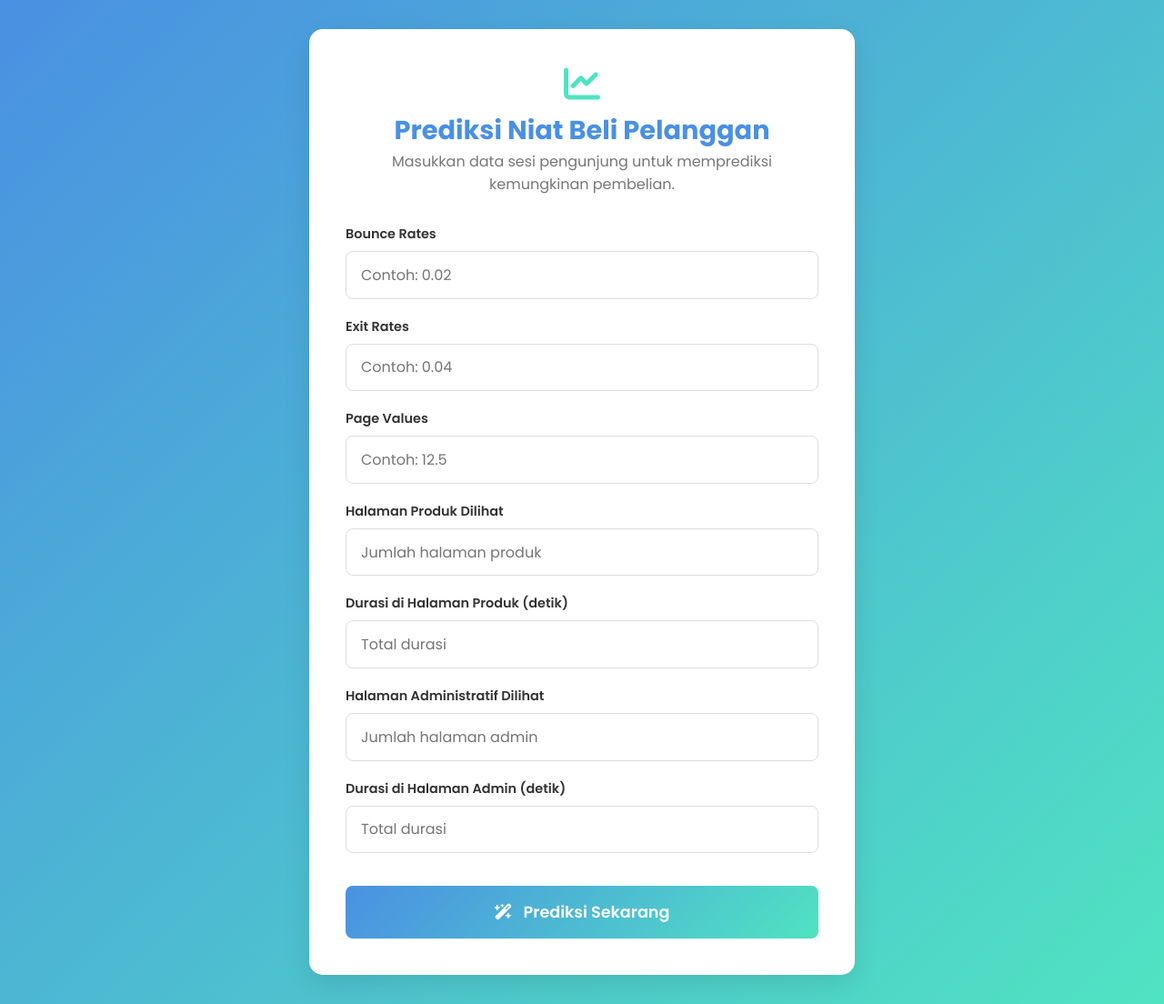
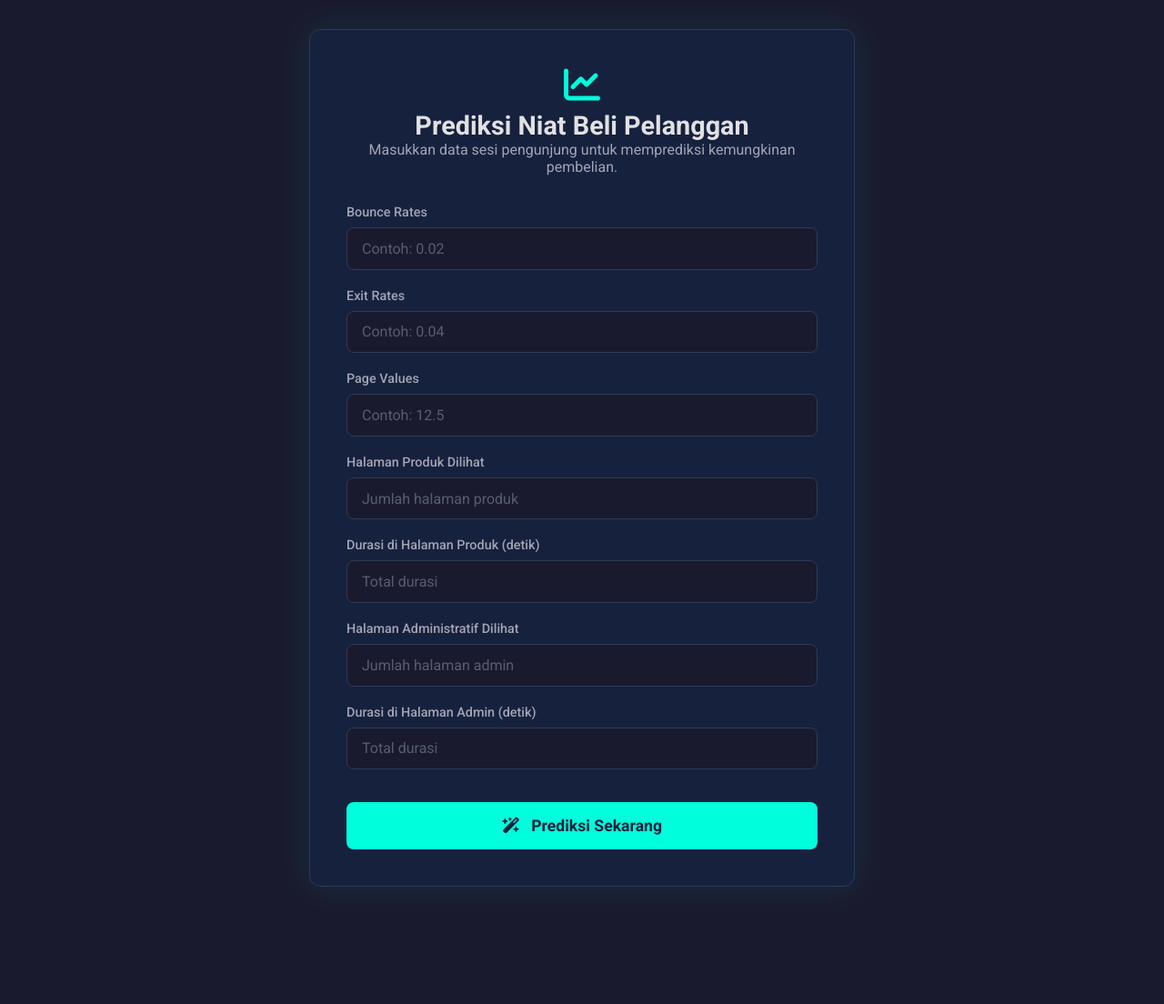
Before and after one commit to Packooo/shopper-app, a Flask app: page / in a window 1280 px wide. Shown: the whole page at 91% size. After the commit the page ends 975 px from the top, so only its background shows below. Run offline with Flask 3, Linux system fonts and the light colour scheme; parts of the project's set-up code (start-up, migrations or seed data) failed here and were passed over.

Commit message:
tema gelap

```diff
--- a/templates/index.html
+++ b/templates/index.html
@@ -5,18 +5,16 @@
     <meta name="viewport" content="width=device-width, initial-scale=1.0">
     <title>Prediksi Niat Beli Pelanggan</title>
     <style>
-        @import url('https://fonts.googleapis.com/css2?family=Poppins:wght@400;600;700&display=swap');
+        @import url('https://fonts.googleapis.com/css2?family=Roboto:wght@400;500;700&display=swap');
 
 :root {
-    --primary-color: #4a90e2;
-    --secondary-color: #50e3c2;
-    --background-color: #f4f7f6;
-    --card-background: #ffffff;
-    --text-color: #333;
-    --light-text-color: #777;
-    --border-color: #ddd;
-    --success-color: #28a745;
-    --danger-color: #dc3545;
+    --bg-dark: #1a1a2e;
+    --card-dark: #16213e;
+    --primary-neon: #00fddc;
+    --secondary-neon: #e94560;
+    --text-light: #e1e1e1;
+    --text-muted: #a4a4b1;
+    --border-dark: #2f3b52;
 }
 
 * {
@@ -26,9 +24,9 @@
 }
 
 body {
-    font-family: 'Poppins', sans-serif;
-    background: linear-gradient(135deg, var(--primary-color), var(--secondary-color));
-    color: var(--text-color);
+    font-family: 'Roboto', sans-serif;
+    background-color: var(--bg-dark);
+    color: var(--text-light);
     display: flex;
     justify-content: center;
     align-items: center;
@@ -37,14 +35,13 @@
 }
 
 .card {
-    background: var(--card-background);
-    border-radius: 15px;
-    box-shadow: 0 10px 30px rgba(0, 0, 0, 0.1);
+    background: var(--card-dark);
+    border-radius: 12px;
+    border: 1px solid var(--border-dark);
+    box-shadow: 0 0 40px rgba(0, 253, 220, 0.1);
     width: 100%;
     max-width: 600px;
     padding: 2.5rem;
-    overflow: hidden;
-    transition: all 0.3s ease;
 }
 
 .card-header {
@@ -56,17 +53,17 @@
     font-size: 1.8rem;
     font-weight: 700;
     margin-top: 0.5rem;
-    color: var(--primary-color);
+    color: var(--text-light);
 }
 
 .card-header i {
     font-size: 2.5rem;
-    color: var(--secondary-color);
+    color: var(--primary-neon);
 }
 
 .card-header p {
     font-size: 1rem;
-    color: var(--light-text-color);
+    color: var(--text-muted);
 }
 
 .input-group {
@@ -76,24 +73,31 @@
 .input-group label {
     display: block;
     margin-bottom: 0.5rem;
-    font-weight: 600;
+    font-weight: 500;
     font-size: 0.9rem;
+    color: var(--text-muted);
 }
 
 .input-group input {
     width: 100%;
     padding: 0.8rem 1rem;
-    border: 1px solid var(--border-color);
+    background-color: var(--bg-dark);
+    border: 1px solid var(--border-dark);
+    color: var(--text-light);
     border-radius: 8px;
     font-size: 1rem;
-    font-family: 'Poppins', sans-serif;
+    font-family: 'Roboto', sans-serif;
     transition: border-color 0.3s, box-shadow 0.3s;
+}
+
+.input-group input::placeholder {
+    color: #555e70;
 }
 
 .input-group input:focus {
     outline: none;
-    border-color: var(--primary-color);
-    box-shadow: 0 0 0 3px rgba(74, 144, 226, 0.2);
+    border-color: var(--primary-neon);
+    box-shadow: 0 0 15px rgba(0, 253, 220, 0.2);
 }
 
 button {
@@ -101,19 +105,19 @@
     padding: 1rem;
     border: none;
     border-radius: 8px;
-    background: linear-gradient(135deg, var(--primary-color), var(--secondary-color));
-    color: white;
+    background-color: var(--primary-neon);
+    color: #16213e;
     font-size: 1.1rem;
-    font-weight: 600;
-    font-family: 'Poppins', sans-serif;
+    font-weight: 700;
+    font-family: 'Roboto', sans-serif;
     cursor: pointer;
-    transition: transform 0.2s, box-shadow 0.2s;
+    transition: background-color 0.3s, box-shadow 0.3s;
     margin-top: 1rem;
 }
 
 button:hover {
-    transform: translateY(-3px);
-    box-shadow: 0 8px 20px rgba(0, 0, 0, 0.15);
+    background-color: #7fffe9;
+    box-shadow: 0 0 20px rgba(0, 253, 220, 0.3);
 }
 
 button i {
@@ -127,7 +131,7 @@
 
 .result-title {
     font-size: 1.2rem;
-    color: var(--light-text-color);
+    color: var(--text-muted);
     margin-bottom: 1rem;
 }
 
@@ -138,8 +142,8 @@
 }
 
 @keyframes fadeIn {
-    from { opacity: 0; transform: translateY(10px); }
-    to { opacity: 1; transform: translateY(0); }
+    from { opacity: 0; transform: scale(0.95); }
+    to { opacity: 1; transform: scale(1); }
 }
 
 .result-text {
@@ -154,15 +158,15 @@
 }
 
 .akan-membeli {
-    background-color: rgba(40, 167, 69, 0.1);
-    border: 1px solid var(--success-color);
-    color: var(--success-color);
+    background-color: rgba(0, 253, 220, 0.1);
+    border: 1px solid var(--primary-neon);
+    color: var(--primary-neon);
 }
 
 .tidak-membeli {
-    background-color: rgba(220, 53, 69, 0.1);
-    border: 1px solid var(--danger-color);
-    color: var(--danger-color);
+    background-color: rgba(233, 69, 96, 0.1);
+    border: 1px solid var(--secondary-neon);
+    color: var(--secondary-neon);
 }
         /* --- KODE CSS DARI OPSI YANG ANDA PILIH DITEMPEL DI SINI --- */
     </style>
```
